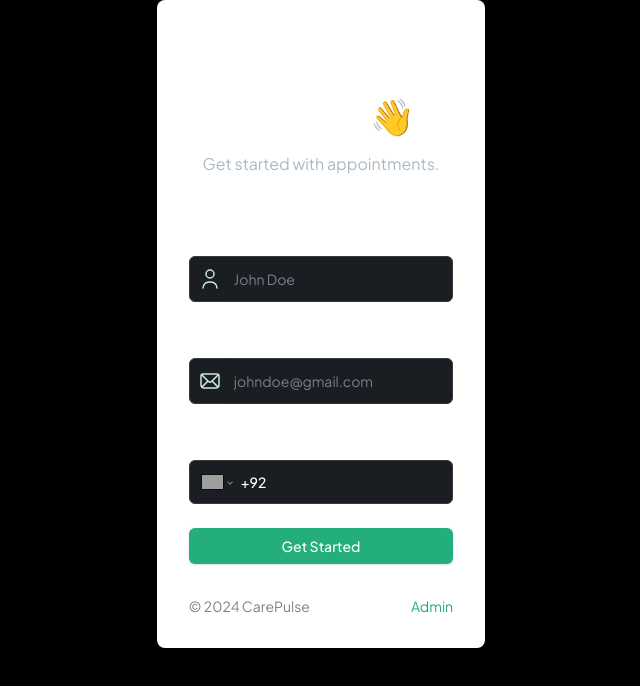
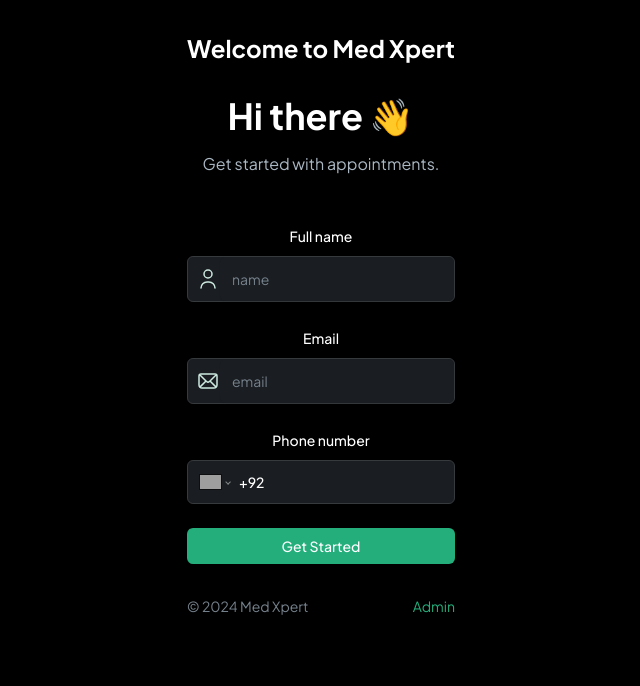
Before and after one commit to Azizi08-Gill/MedXpert, a Next.js app: page / in a window 1280 px wide. Shown: the top 686 px of the page, without its empty margins (319-959 px from the left). Built offline with nearby package versions, Linux system fonts and the light colour scheme; grey boxes are pictures that could not be loaded.

Commit message:
edit functionality

```diff
--- a/app/layout.tsx
+++ b/app/layout.tsx
@@ -12,7 +12,7 @@
 });
 
 export const metadata: Metadata = {
-  title: "CarePulse",
+  title: "MedXpert",
   description: "A healthcare Management System",
 };
 
--- a/app/page.tsx
+++ b/app/page.tsx
@@ -13,14 +13,14 @@
         <div className="flex items-center justify-center">
           {isAdmin && <PassKeyModal />}
 
-          <div className="bg-white rounded-lg shadow-lg p-8 max-w-[496px] w-full text-center">
-            <h1 className="mb-8 text-2xl font-bold">Welcome to CarePulse</h1>
+          <div className="bg-black rounded-lg shadow-lg p-8 max-w-[496px] w-full text-center">
+            <h1 className="mb-8 text-2xl font-bold">Welcome to Med Xpert</h1>
 
             <PatientForm />
 
             <div className="text-sm mt-8 flex justify-between">
               <p className="text-dark-600">
-                © 2024 CarePulse
+                © 2024 Med Xpert
               </p>
               <Link href="/?admin=true" className="text-green-500">
                 Admin
--- a/app/patients/[userId]/new-appointment/page.tsx
+++ b/app/patients/[userId]/new-appointment/page.tsx
@@ -32,7 +32,7 @@
             />
 
             <p className="copyright mt-10 py-12">
-              © 2024 CarePulse
+              © 2024 MedXpert
             </p>
         </div>
       </section>
--- a/app/patients/[userId]/new-appointment/success/page.tsx
+++ b/app/patients/[userId]/new-appointment/success/page.tsx
@@ -67,7 +67,7 @@
                 </Link>
             </Button>
 
-            <p className='copyright'> © 2024 CarePulse</p>
+            <p className='copyright'> © 2024 MedXpert</p>
 
         </div>
     </div>
--- a/app/patients/[userId]/register/page.tsx
+++ b/app/patients/[userId]/register/page.tsx
@@ -16,28 +16,15 @@
 
       <section className="remove-scrollbar container">
         <div className="sub-container max-w-[860px] flex-1 flex-col">
-          <Image
-            src= "/assets/icons/logo-full.svg"
-            height={1000}
-            width={1000}
-            alt="patient"
-            className="mb-12 h-10 w-fit"
-          />
 
           <RegisterForm user = {user}/>
 
             <p className="copyright py-12">
-              © 2024 CarePulse
+              © 2024 MedXpert
             </p>
         </div>
       </section>
-      <Image
-  	    src="/assets/images/register-img.png"
-        height={1000}
-        width={1000}
-        alt = "patient"
-        className="side-img max-w-[390px]"
-      />
+
     </div>
   )
 }
--- a/components/forms/PatientForm.tsx
+++ b/components/forms/PatientForm.tsx
@@ -65,7 +65,7 @@
           control={form.control}
           name="name"
           label="Full name"
-          placeholder="John Doe"
+          placeholder="name"
           iconSrc="/assets/icons/user.svg"
           iconAlt="user"
         />
@@ -75,7 +75,7 @@
           control={form.control}
           name="email"
           label="Email"
-          placeholder="johndoe@gmail.com"
+          placeholder="email"
           iconSrc="/assets/icons/email.svg"
           iconAlt="email"
         />
--- a/components/forms/RegisterForm.tsx
+++ b/components/forms/RegisterForm.tsx
@@ -74,7 +74,7 @@
     <Form {...form}>
       <form onSubmit={form.handleSubmit(onSubmit)} className="flex-1 space-y-12">
         <section className="space-y-4">
-          <h1 className="header">Welcome 👋</h1>
+          <h1 className="header">Welcome to MedXpert</h1>
           <p className="text-dark-700">Let use know more about yourself</p>
         </section>
 
--- a/lib/actions/appointment.actions.ts
+++ b/lib/actions/appointment.actions.ts
@@ -94,7 +94,7 @@
         }
 
         const smsMessage = `
-            Hi, it's CarePulse.
+            Hi, it's MedXpert.
             ${type === 'schedule'
             ? `Your appointment has been scheduled for
               ${formatDateTime(appointment.schedule!).dateTime} with Dr. ${appointment.primaryPhysician}`
--- a/package.json
+++ b/package.json
@@ -1,5 +1,5 @@
 {
-  "name": "carepulse",
+  "name": "MedXpert",
   "version": "0.1.0",
   "private": true,
   "scripts": {
```
Also changed, not shown: 1 other file (tests, documents, lock files or other folders).
